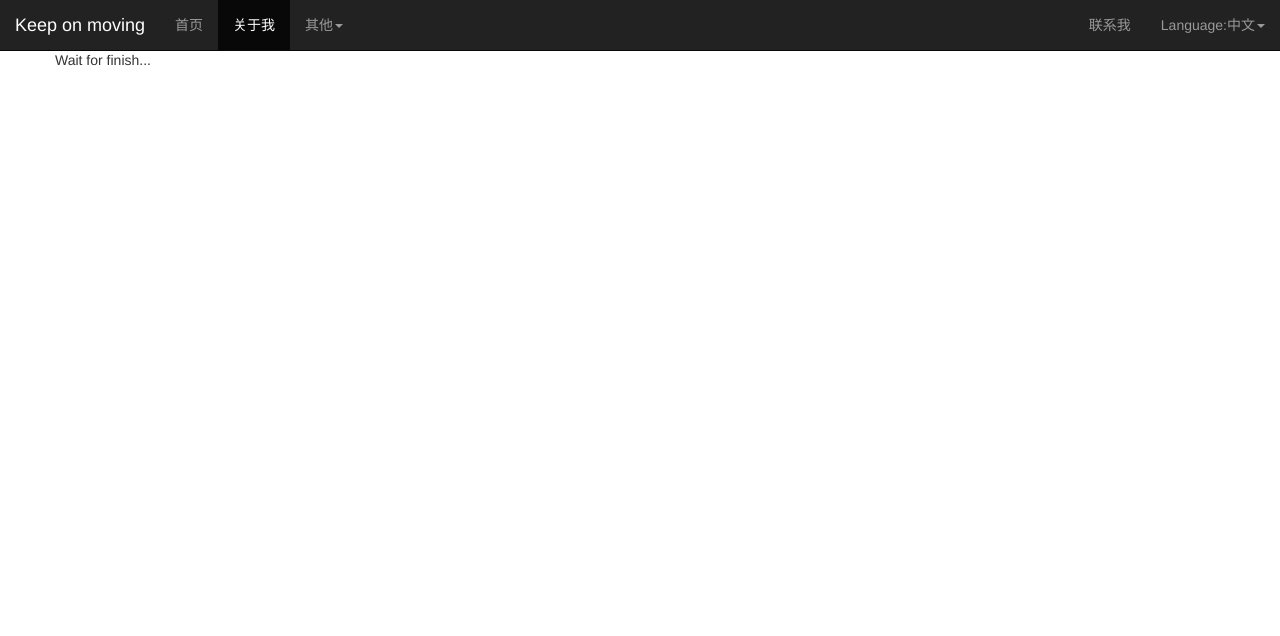
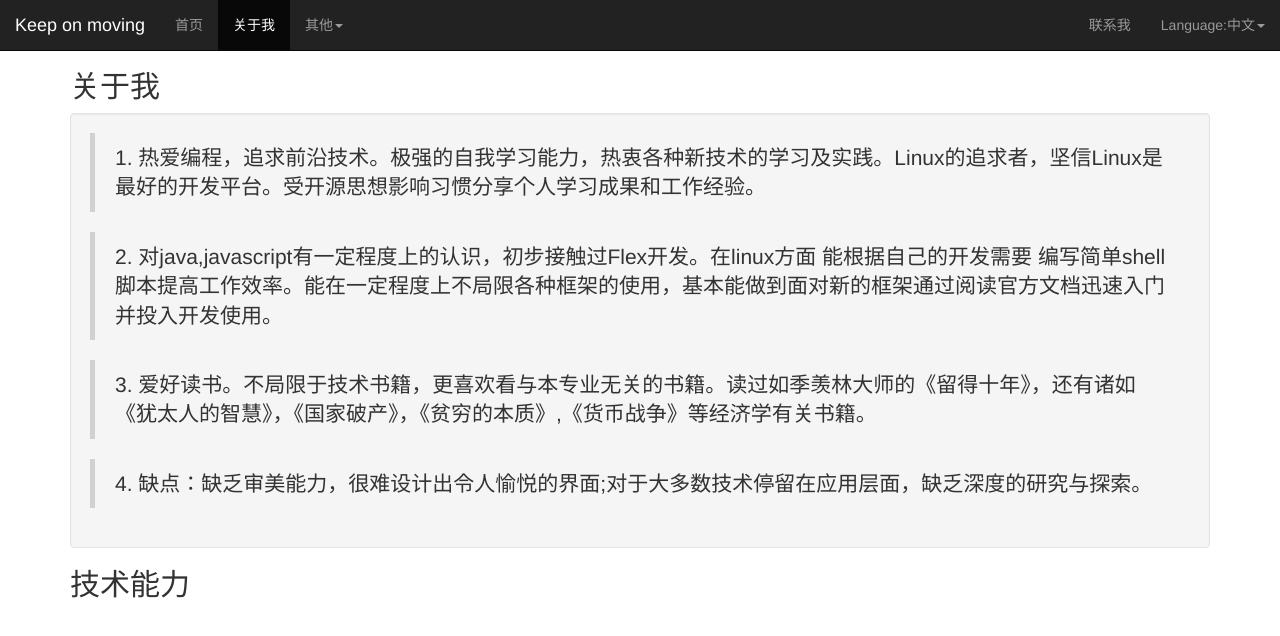
Before and after one commit to huyinghuan/huyinghuan.github.io, a plain HTML site: page index.html at #/about-me in a window 1280 px wide. Drawn offline with Linux system fonts and the light colour scheme.

Commit message:
do part of about me

```diff
--- a/about-me.html
+++ b/about-me.html
@@ -1,5 +1,18 @@
 <div class="container">
-	<div class="row">
-		Wait for finish...
+	<h2 class="text-left">{{'aboutme_html_title' | translate}}</h2>
+	<div class="well">
+		<blockquote>
+			<p class="lead">{{'aboutme_html_desc_1' | translate}}</p>
+		</blockquote>
+		<blockquote>
+			<p class="lead">{{'aboutme_html_desc_2' | translate}}</p>
+		</blockquote>
+		<blockquote>
+			<p class="lead">{{'aboutme_html_desc_3' | translate}}</p>
+		</blockquote>
+		<blockquote>
+			<p class="lead">{{'aboutme_html_desc_4' | translate}}</p>
+		</blockquote>
 	</div>
+	<h2 class="text-left">{{'aboutme_html_mySkills' | translate}}</h2>
 </div>
--- a/data/en_US.js
+++ b/data/en_US.js
@@ -11,14 +11,13 @@ var en_US = {
 	ImOnSO:"I'm on Stack Overflow",
 	ImOnCSDN:"I'm on CSDN",
 	other:"OTHER",
-	"contact_html_title":"There are some ways  to contact me if you are interested or some technological questions need to discuss with me:",
-	"test":"",
+	"contact_html_title":"There are some ways  to contact me if you are interested in me or have some technological questions  to discuss :",
 	"contact_html_weixin":"WeiXin",
 	"contact_html_weibo":"Xinlang Weibo",
 	"contact_html_gmail":"Gmail",
 	"contact_html_gmail_desc":"The email is the best way to contact.",
-	"contact_html_weixin_desc":"If you want to communicate with me in real time you can add me by WeiXin,but I'm not sure I always online",
-	"contact_html_weibo_desc":"I often active in Weibo, focus on the latest news and technology developments, if it's convenient can direct messages to me.",
+	"contact_html_weixin_desc":"If you want to make further communications with me,you can add me by WeiXin,but I'm not sure I am always online",
+	"contact_html_weibo_desc":"I often active in Weibo, focus on the latest news and technology trends, if it's convenient to you,send direct messages to me.",
 	"home_html_title":"HELLO,I'M Yinghuan.Hu",
 	"home_html_desc":"A noder from ChangSha. Want to know more about me?"
 }
--- a/data/zh_CN.js
+++ b/data/zh_CN.js
@@ -11,8 +11,7 @@ var zh_CN = {
 	ImOnSO:"我在 Stack Overflow",
 	ImOnCSDN:"我在 CSDN",
 	other:"其他",
-	"contact_html_title":"如果你对我感谢兴趣或者有技术方面探讨的问题,可以用以下方式联系我:",
-	"test":"",
+	"contact_html_title":"如果你对我感兴趣或者有技术方面探讨的问题,可以用以下方式联系我:",
 	"contact_html_weixin":"微信",
 	"contact_html_weibo":"新浪微博",
 	"contact_html_gmail":"谷歌邮箱",
@@ -20,5 +19,11 @@ var zh_CN = {
 	"contact_html_weixin_desc":"如果想更深一步交流，可以加微信。但是不保证经常在线.",
 	"contact_html_weibo_desc":"我经常活跃在微博，关注最新新闻和技术动态，如果方便可以私信我.",
 	"home_html_title":"你好，我是胡瀛寰",
-	"home_html_desc":"来自长沙的程序猿，想更多的了解我？"
+	"home_html_desc":"来自长沙的程序猿，想更多的了解我？",
+	"aboutme_html_title":"关于我",
+	"aboutme_html_desc_1":"1. 热爱编程，追求前沿技术。极强的自我学习能力，热衷各种新技术的学习及实践。Linux的追求者，坚信Linux是最好的开发平台。受开源思想影响习惯分享个人学习成果和工作经验。",
+	"aboutme_html_desc_2":"2. 对java,javascript有一定程度上的认识，初步接触过Flex开发。在linux方面 能根据自己的开发需要 编写简单shell脚本提高工作效率。能在一定程度上不局限各种框架的使用，基本能做到面对新的框架通过阅读官方文档迅速入门并投入开发使用。",
+	"aboutme_html_desc_3":"3. 爱好读书。不局限于技术书籍，更喜欢看与本专业无关的书籍。读过如季羡林大师的《留得十年》，还有诸如《犹太人的智慧》，《国家破产》，《贫穷的本质》,《货币战争》等经济学有关书籍。",
+	"aboutme_html_desc_4":"4. 缺点：缺乏审美能力，很难设计出令人愉悦的界面;对于大多数技术停留在应用层面，缺乏深度的研究与探索。",
+	"aboutme_html_mySkills":"技术能力"
 }
```
